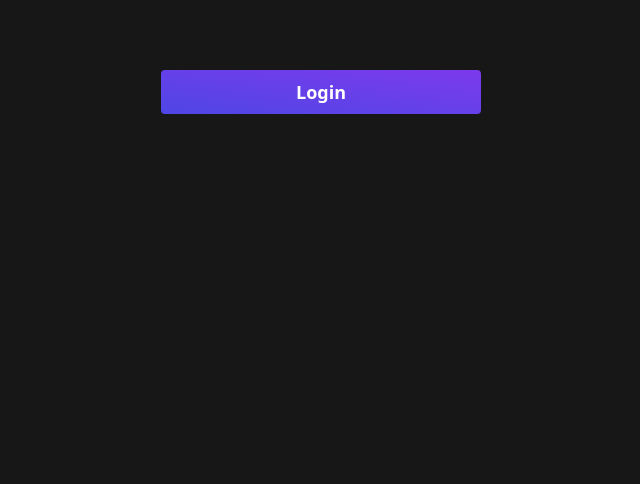
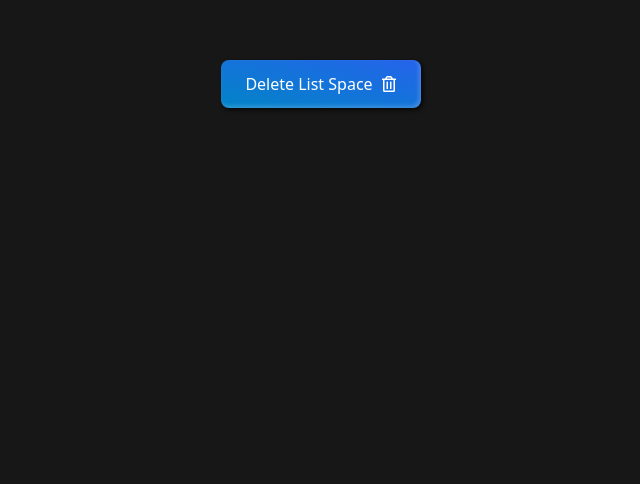
Before and after one commit to AbdulHannan242001/components, a React (Vite) app: page / in a window 1280 px wide. Shown: the part 316-800 px from the top of the page, without its empty margins (319-959 px from the left). Built offline with nearby package versions, Linux system fonts and the light colour scheme.

Commit message:
Hover Cards

```diff
--- a/src/App.jsx
+++ b/src/App.jsx
@@ -12,6 +12,10 @@ import SkewText from './components/SkewText/SkewText';
 import Button from './components/Button/Button';
 import ShinyButton from './components/ShinyButton/ShinyButton';
 import ContactForm from './components/ContactForm/ContactForm';
+import HoverCards from './components/HoverCards/HoverCards';
+
+import image from './assets/camera.jpg'
+import svg from './assets/template.svg'
 
 function App() {
   const cardImg = [
@@ -47,6 +51,7 @@ function App() {
         <SkewText />
         <ShinyButton />
         <ContactForm />
+        <HoverCards title={"Hover Cards"} description={"This is some text or maybe some description. Gotta keep writing in real world cases, descriptions are pretty long. Almost there I think this will be enough."} svg={svg} image={image} />
       </section>
     </Lenis>
   );
--- a/src/components/Button/Button.jsx
+++ b/src/components/Button/Button.jsx
@@ -1,19 +1,12 @@
 import React from 'react';
+import { FaRegTrashAlt } from 'react-icons/fa';
+import { motion } from 'framer-motion';
 
 const Button = () => {
     return (
         <section className='flex justify-center items-center min-h-screen'>
-            <div className='flex justify-center items-center mt-4 bg-gradient-to-tr from-indigo-600 to-violet-600 text-white w-full md:w-80 px-4 py-2 rounded cursor-pointer transition-all ease-in-out duration-200 shadow-[0px_0px_0px_rgba(0,_0,_0,_0),_0px_0px_0px_rgba(0,_0,_0,_0),inset_0px_0px_0px_rgba(97,_117,_203,_0),inset_0px_0px_0px_rgba(0,_0,_0,_0)] hover:shadow-[-4px_-4px_10px_rgba(97,_117,_203,_0.6),_4px_4px_10px_rgba(0,_0,_0,_0.3),inset_4px_4px_10px_rgba(97,_117,_203,_0),inset_-4px_-4px_10px_rgba(0,_0,_0,_0)] active:shadow-[inset_4px_4px_10px_rgba(97,_117,_203,_0.6),_inset_-4px_-4px_10px_rgba(0,_0,_0,_0.3)]'>
-                <button
-                    type='submit'
-                >
-                    <span
-                        className='text-lg font-bold font-inter text-primaryWhite'
-                    >
-                        Login
-                    </span>
-                </button>
-            </div>
+            <motion.div
+                className='w-full cursor-pointer py-3 px-6 flex text-nowrap justify-center items-center rounded-lg bg-zinc-950 bg-opacity-30 backdrop-blur-sm mx-auto overflow-hidden bg-gradient-to-tr from-sky-600 to-blue-600 text-white transition-all duration-300 ease-in shadow-[2px_2px_4px_rgba(0,_0,_0,_0.7),_inset_-2px_-2px_4px_rgba(255,_255,_255,_0.2)] hover:shadow-[inset_2px_2px_6px_rgba(0,_0,_0,_0.6),_inset_-1px_-1px_4px_rgba(0,0,0,_0.5)]' >Delete List Space <span className='ml-2'> <FaRegTrashAlt /> </span> </motion.div>
         </section>
     );
 };
--- /dev/null
+++ b/src/components/HoverCards/HoverCards.jsx
@@ -0,0 +1,38 @@
+import React, { useState } from 'react';
+import { motion } from 'framer-motion';
+
+const HoverCards = ({ image, title, description, svg }) => {
+    const [isHovered, setIsHovered] = useState(false);
+    return (
+        <section className='min-h-[150vh] flex justify-center items-center px-12'>
+            <div className='h-full w-full flex flex-col max-w-lg relative group min-h-[40vh] cursor-pointer'
+                onMouseEnter={() => setIsHovered(true)}
+                onMouseLeave={() => setIsHovered(false)}>
+                <div className='h-[40vh] overflow-hidden absolute inset-0 z-[-0]'>
+                    <img src={image} alt="" className='h-auto w-full absolute top-[-200px]' />
+                </div>
+                <motion.div
+                    initial={{ y: 0 }}
+                    animate={{ y: isHovered ? 250 : 0 }}
+                    transition={{ duration: 0.5, ease: 'easeIn', }}
+                    className='bg-neutral-50 min-h-[38vh] px-4 py-6 flex flex-col transform group-hover:translate-y-4 z-10'>
+                    <div className='flex flex-row items-center gap-6'>
+                        <div className='w-3/12 md:w-2/12 xl:w-4/12 border-2 border-[#00a3ff] rounded-xl p-4 flex items-center justify-center'>
+                            <img src={svg} alt={''} />
+                        </div>
+                        <h1 className='text-5xl font-semibold px-2 py-6 w-12/12 leading-none text-sky-600'>
+                            {title}
+                        </h1>
+                    </div>
+                    <div className='flex flex-row items-center gap-6'>
+                        <p className='text-base font-light px-2 py-0 w-11/12 text-pretty leading-5 pt-4 text-slate-700'>
+                            {description}
+                        </p>
+                    </div>
+                </motion.div>
+            </div>
+        </section>
+    );
+};
+
+export default HoverCards;
--- a/src/components/Word/Word.jsx
+++ b/src/components/Word/Word.jsx
@@ -14,7 +14,7 @@ const Word = () => {
     return (
         <section ref={ref} className='relative min-h-[200vh]'>
             <motion.div className='sticky top-10 flex justify-center'>
-                <p className='text-white flex flex-wrap mx-auto px-12 md:text-6xl text-3xl font-thin font-serif tracking-tight'>
+                <p className='text-white flex flex-wrap mx-auto px-12 md:text-6xl text-3xl font-thin font-serif tracking-wider leading-10'>
                     {words.map((word, index) => {
                         const start = index / words.length;
                         const end = start + (1 / words.length);
```
Also changed, not shown: src/assets/template.svg (added), 1 other file (tests, documents, lock files or other folders).
